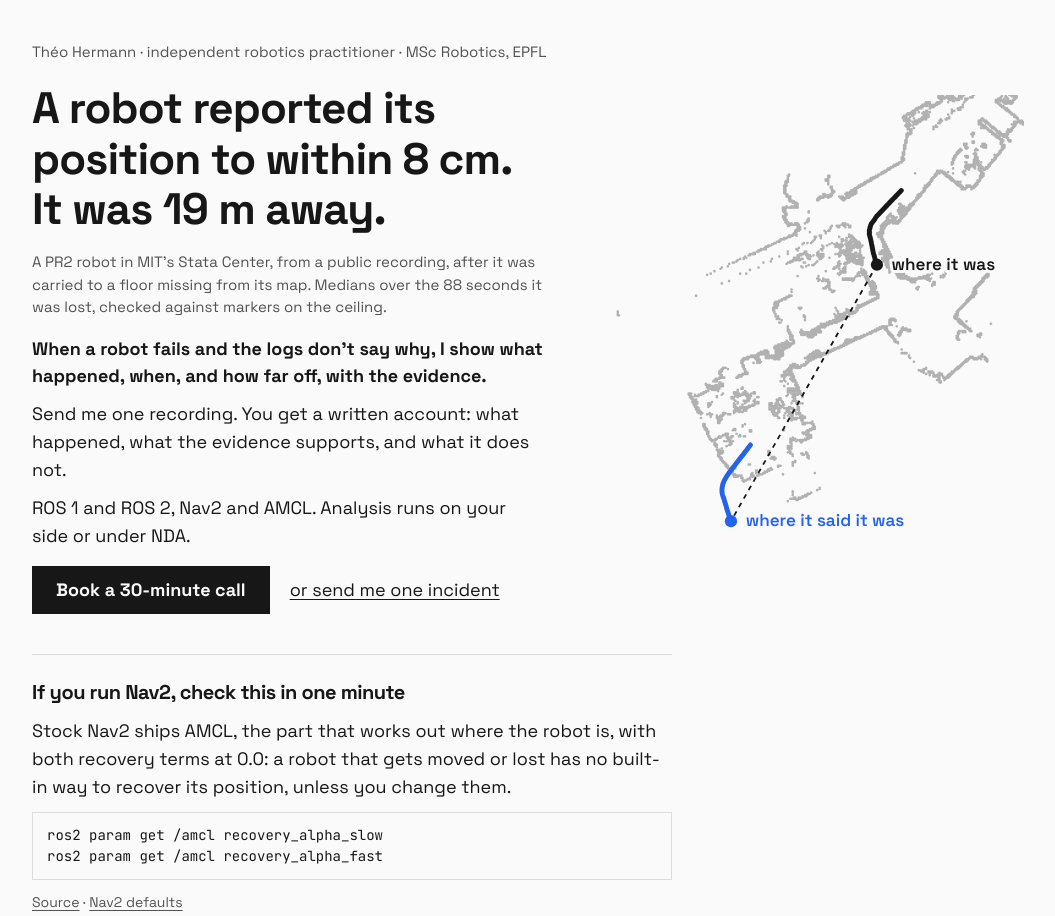
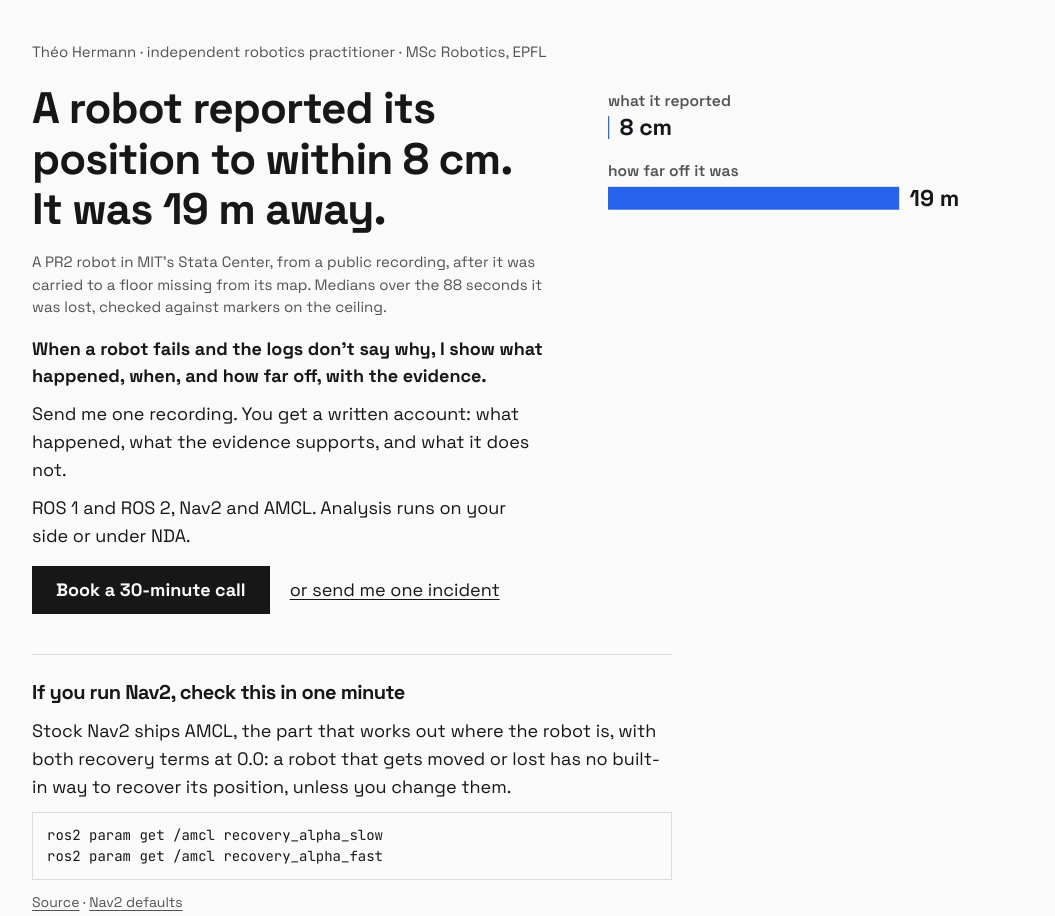
Before and after one commit to thrmnn/theohermann.ch, an Astro site: page / in a window 1280 px wide. Shown: the top 916 px of the page, without its empty margins (112-1167 px from the left). Built offline with nearby package versions, Linux system fonts and the light colour scheme; Astro itself is replaced by a stand-in of ours.

Commit message:
.ch rethought, version B: the two numbers as two bars on one scale
Co-Authored-By: Claude Sonnet 5.5 <noreply@anthropic.com>

```diff
--- a/src/pages/index.astro
+++ b/src/pages/index.astro
@@ -1,6 +1,5 @@
 ---
 import BaseLayout from '../layouts/BaseLayout.astro';
-import StataPlan from '../components/StataPlan.astro';
 import { author } from '../data/author';
 import { readFileSync } from 'node:fs';
 import { join } from 'node:path';
@@ -12,7 +11,7 @@ import { join } from 'node:path';
 //   carried to a floor missing from its map; the ceiling markers (AprilTags)                  docs/finding-confidently-wrong.md
 // The two headline numbers and the seconds lost render from public/data/stata-replay.meta.json
 // (lost_window medians, zones_s), written by scripts/sample-stata-replay.py from the demo's
-// results/stata/. The floor plan renders from public/data/stata-plan.json.
+// results/stata/. The two bars are drawn from the same two fields.
 const REPO = 'https://github.com/thrmnn/ros2-localization-triage';
 const ACCOUNT = `${REPO}/blob/main/docs/finding-confidently-wrong.md`;
 const mailto = `mailto:${author.email}?subject=${encodeURIComponent('One incident')}`;
@@ -24,6 +23,10 @@ const meta = readJson('stata-replay.meta.json') as {
 };
 const sigma = Math.round(meta.lost_window.amcl_reported_sigma_median_m * 100);
 const error = Math.round(meta.lost_window.position_error_median_m);
+const sigmaM = meta.lost_window.amcl_reported_sigma_median_m;
+const errorM = meta.lost_window.position_error_median_m;
+const BAR_MAX = 280;
+const barW = (m: number) => ((m / errorM) * BAR_MAX).toFixed(2);
 const lostS = Math.round(meta.zones_s.lost_end_s - meta.zones_s.lost_start_s);
 ---
 
@@ -33,7 +36,14 @@ const lostS = Math.round(meta.zones_s.lost_end_s - meta.zones_s.lost_start_s);
       <p class="who">Théo Hermann · independent robotics practitioner · MSc Robotics, EPFL</p>
       <h1>A robot reported its position to within {sigma} cm. It was {error} m away.</h1>
       <div class="hero-plan">
-        <StataPlan />
+        <svg class="bars" viewBox="0 0 400 130" role="img" aria-label={`Two bars on one scale in metres: what it reported, ${sigma} cm; how far off it was, ${error} m`}>
+          <text class="lab" x="0" y="18">what it reported</text>
+          <rect class="bar" x="0" y="28" width={barW(sigmaM)} height="22" />
+          <text class="val" x={Number(barW(sigmaM)) + 10} y="46">{sigma} cm</text>
+          <text class="lab" x="0" y="86">how far off it was</text>
+          <rect class="bar" x="0" y="96" width={barW(errorM)} height="22" />
+          <text class="val" x={BAR_MAX + 10} y="114">{error} m</text>
+        </svg>
       </div>
       <div class="hero-side">
         <p class="note">A PR2 robot in MIT's Stata Center, from a public recording, after it was carried to a floor missing from its map. Medians over the {lostS} seconds it was lost, checked against markers on the ceiling.</p>
@@ -71,6 +81,10 @@ ros2 param get /amcl recovery_alpha_fast</code></pre>
   .who { font-size: 15px; color: var(--text-secondary); }
   h1 { font-size: clamp(27px, 5.6vw, 40px); line-height: 1.15; font-weight: 700; letter-spacing: -0.02em; margin: 12px 0 4px; }
   .hero-plan { margin-top: 8px; }
+  .bars { width: 100%; max-width: 26rem; height: auto; display: block; }
+  .bars .bar { fill: var(--accent); }
+  .bars .lab { font: 600 15px 'Space Grotesk', sans-serif; fill: var(--text-secondary); }
+  .bars .val { font: 700 22px 'Space Grotesk', sans-serif; fill: var(--text-primary); }
   .offer { margin-top: 16px; }
   .offer > * + * { margin-top: 10px; }
   .ask { display: flex; flex-wrap: wrap; align-items: center; gap: 12px 20px; margin: 16px 0 0; }
```
